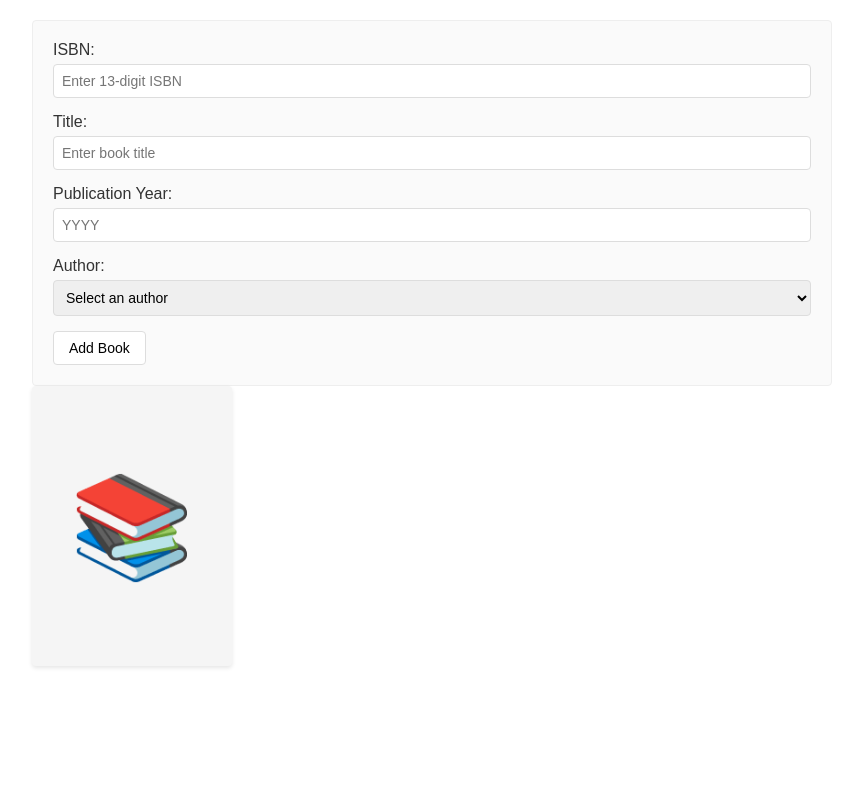
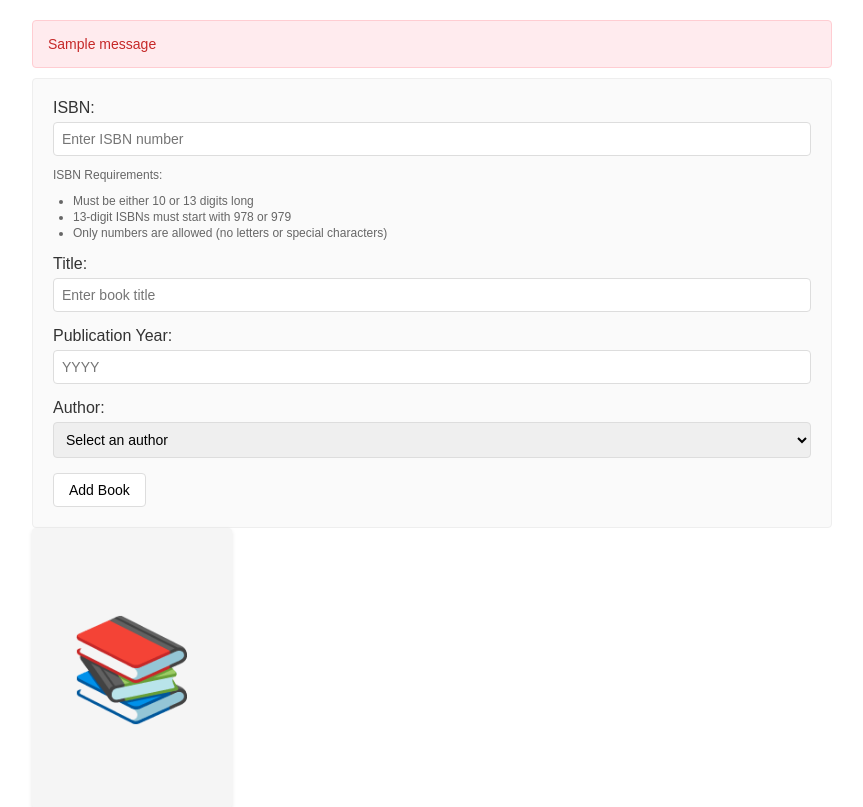
Before and after one commit to AteetVatan/Book-Alchemy, a Flask app: page /add_book in a window 1280 px wide. Shown: the part 100-907 px from the top of the page, without its empty margins (208-1071 px from the left). Before the commit the page ends 768 px from the top, so only its background shows below. Run offline with Flask 3, Linux system fonts and the light colour scheme; one stand-in notice (Sample message) is shown.

Commit message:
fix bugs, validate ISBN number and proper error message display

```diff
--- a/app.py
+++ b/app.py
@@ -3,6 +3,9 @@ import os
 from datetime import datetime
 from flask import Flask, render_template, request, redirect, url_for, flash
 from data_models import db, Author, Book
+from sqlalchemy.exc import IntegrityError
+from stdnum import isbn
+from stdnum.exceptions import ValidationError
 
 app = Flask(__name__)
 
@@ -59,7 +62,7 @@ def show_home():
 def add_new_author():
     """Add a new author to the library."""
     if request.method == 'POST':
-        name = request.form['name']
+        name = request.form['name'].strip()
         birth = request.form['birth_date']
         death = request.form['date_of_death']
 
@@ -69,16 +72,28 @@ def add_new_author():
         else:
             death_date = None
 
+        # Check for duplicate author name
+        authors = Author.query.all()
+        author_names = [author.name.lower().strip() for author in authors]
+        if name.lower().strip() in author_names:
+            flash(f'An author with the name "{name}" already exists.', 'error')
+            return render_template('add_author.html')
+
         author = Author(
-            name=name,
+            name=name.strip(),
             birth_date=birth_date,
             date_of_death=death_date
         )
 
-        db.session.add(author)
-        db.session.commit()
-
-        return render_template('add_author.html', message='Author added!')
+        try:
+            db.session.add(author)
+            db.session.commit()
+            flash('Author added successfully', 'success')
+            return redirect(url_for('show_home'))
+        except IntegrityError:
+            db.session.rollback()
+            flash(f'An author with the name "{name}" already exists.', 'error')
+            return render_template('add_author.html')
 
     return render_template('add_author.html')
 
@@ -87,25 +102,44 @@ def add_new_author():
 def add_new_book():
     """Add a new book to the library."""
     if request.method == 'POST':
-        isbn = request.form['isbn']
-        title = request.form['title']
+        isbn_number = request.form['isbn'].strip()
+        title = request.form['title'].strip()
         year = int(request.form['publication_year'])
         author_id = int(request.form['author_id'])
 
+       #validate isbn
+        try:
+            isbn.validate(isbn_number)
+        except ValidationError:
+            flash('Invalid ISBN. Please enter a valid 10 or 13-digit number. 13-digit ISBNs must start with 978 or 979.', 'error')
+            return render_template('add_book.html', authors=Author.query.all())
+
+
+        # Check for duplicate book ISBN
+        #get all book isbn and check if the isbn is already in the list
+        books = Book.query.all()
+        book_isbns = [book.isbn.strip() for book in books]
+        if isbn_number in book_isbns:
+            flash(f'A book with ISBN "{isbn_number}" already exists in the library.', 'error')
+            return render_template('add_book.html', authors=Author.query.all())
+
+
         book = Book(
-            isbn=isbn,
+            isbn=isbn_number,
             title=title,
             publication_year=year,
             author_id=author_id
         )
 
-        db.session.add(book)
-        db.session.commit()
-
-        authors = Author.query.all()
-        return render_template('add_book.html',
-                               message='Book added!',
-                               authors=authors)
+        try:
+            db.session.add(book)
+            db.session.commit()
+            flash('Book added successfully', 'success')
+            return redirect(url_for('show_home'))
+        except IntegrityError:
+            db.session.rollback()
+            flash(f'A book with ISBN "{isbn_number}" already exists in the library.', 'error')
+            return render_template('add_book.html', authors=Author.query.all())
 
     authors = Author.query.all()
     return render_template('add_book.html', authors=authors)
--- a/data_models.py
+++ b/data_models.py
@@ -9,7 +9,7 @@ class Author(db.Model):
     __tablename__ = 'author'
 
     id = db.Column(db.Integer, primary_key=True, autoincrement=True)
-    name = db.Column(db.String(100), nullable=False)
+    name = db.Column(db.String(100), nullable=False, unique=True)
     birth_date = db.Column(db.Date, nullable=False)
     date_of_death = db.Column(db.Date, nullable=True)
     books = db.relationship('Book', backref='author', lazy=True, cascade='all, delete-orphan')
--- a/requirements.txt
+++ b/requirements.txt
@@ -8,3 +8,4 @@ itsdangerous==2.1.2
 MarkupSafe==2.1.3
 greenlet==3.0.2
 typing-extensions==4.8.0
+python-stdnum==1.19
--- a/templates/add_book.html
+++ b/templates/add_book.html
@@ -39,12 +39,23 @@
       border-color: #bbb;
     }
 
-        .success-message {
-          padding: 10px;
+    .alert {
+      padding: 15px;
       margin: 10px 0;
+      border-radius: 4px;
+      font-size: 14px;
+    }
+
+    .alert-success {
       background: #e8f5e9;
-          border-radius: 4px;
       color: #2e7d32;
+      border: 1px solid #c8e6c9;
+    }
+
+    .alert-error {
+      background: #ffebee;
+      color: #c62828;
+      border: 1px solid #ffcdd2;
     }
 
     form {
@@ -101,6 +112,21 @@
       box-shadow: 0 2px 4px rgba(0, 0, 0, 0.1);
       line-height: 1;
     }
+
+    .help-text {
+      margin-top: 5px;
+      font-size: 12px;
+      color: #666;
+    }
+
+    .help-text ul {
+      margin: 5px 0;
+      padding-left: 20px;
+    }
+
+    .help-text li {
+      margin: 2px 0;
+    }
   </style>
 </head>
 
@@ -110,14 +136,28 @@
     <a href="{{ url_for('show_home') }}" class="nav-link">← Back to Library</a>
   </div>
 
-{% if message %}
-<div class="success-message">{{ message }}</div>
+  {% with messages = get_flashed_messages() %}
+  {% if messages %}
+  {% for message in messages %}
+  <div class="alert {% if 'success' in message %}alert-success{% else %}alert-error{% endif %}">
+    {{ message }}
+  </div>
+  {% endfor %}
   {% endif %}
+  {% endwith %}
 
   <form method="POST">
     <div class="form-group">
       <label for="isbn">ISBN:</label>
-        <input type="text" id="isbn" name="isbn" required maxlength="13" placeholder="Enter 13-digit ISBN">
+      <input type="text" id="isbn" name="isbn" required maxlength="13" placeholder="Enter ISBN number">
+      <div class="help-text">
+        <p>ISBN Requirements:</p>
+        <ul>
+          <li>Must be either 10 or 13 digits long</li>
+          <li>13-digit ISBNs must start with 978 or 979</li>
+          <li>Only numbers are allowed (no letters or special characters)</li>
+        </ul>
+      </div>
     </div>
     <div class="form-group">
       <label for="title">Title:</label>
@@ -145,7 +185,6 @@
       onerror="this.style.display='none'; this.insertAdjacentHTML('afterend', '<div class=\'book-emoji\' style=\'font-size: 100px;\'>📚</div>');">
     <div class="book-emoji" id="default-cover" style="font-size: 100px;">📚</div>
   </div>
-
 </body>
 
 </html>
```
Also changed, not shown: templates/add_author.html (+22 -5 lines), data/library.sqlite. Lines whose indentation alone changed are shown as unchanged.
